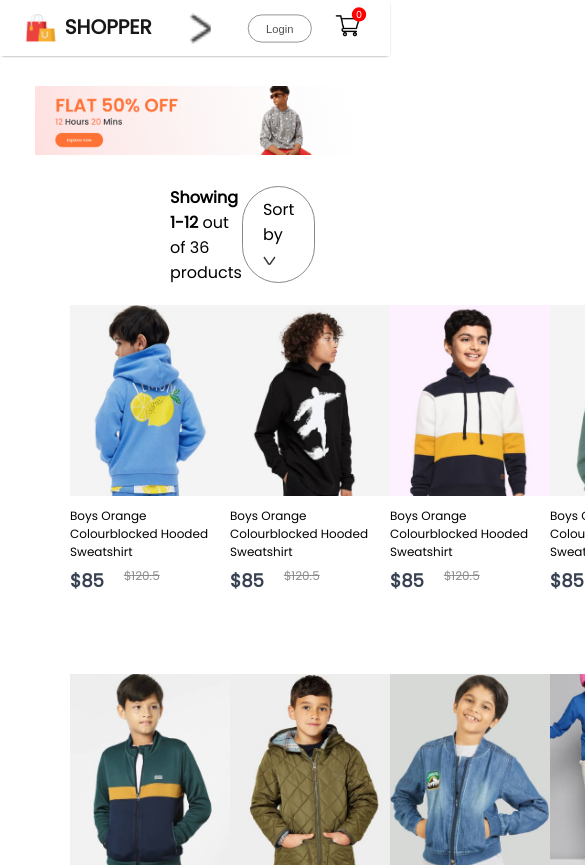
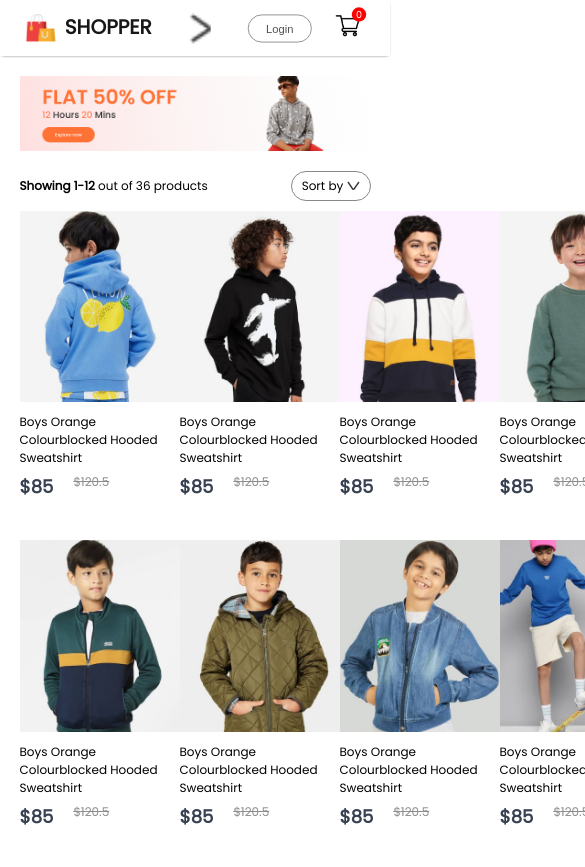
Before and after one commit to RoopaChiluvuri/E-Commerce, a React (Create React App) app: page /kids in a window 390 px wide. Shown: the top 867 px of the page, 585 px wide, since content can reach past the window. Built offline with nearby package versions, Linux system fonts and the light colour scheme.

Commit message:
made ShopCategory responsive

```diff
--- a/src/Pages/CSS/ShopCategory.css
+++ b/src/Pages/CSS/ShopCategory.css
@@ -42,3 +42,26 @@
     font-size: 18px;
     font-weight: 500;
 }
+
+@media(max-width:1280px){
+    .shopcategory-banner{
+        margin: 20px auto;
+        width: 90%;
+    }
+    .shopcategory-indexSort{
+        width: 90%;
+        margin: auto;
+    }
+    .shopcategory-sort{
+        padding: 5px 10px;
+        font-size: 12px;
+    }
+    .shopcategory-indexSort p{
+        font-size: 12px;
+    }
+    .shopcategory-products{
+        width: 90%;
+        margin: 10px auto;
+        row-gap: 40px;
+    }
+}
```
